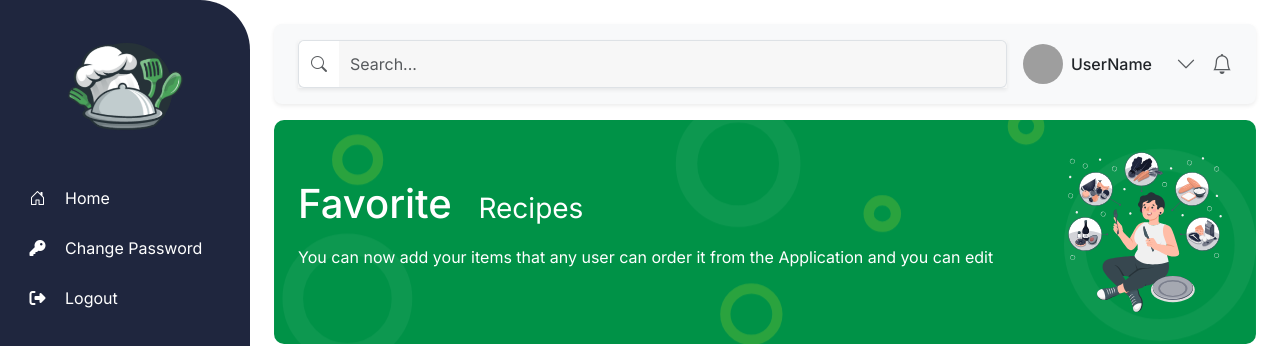
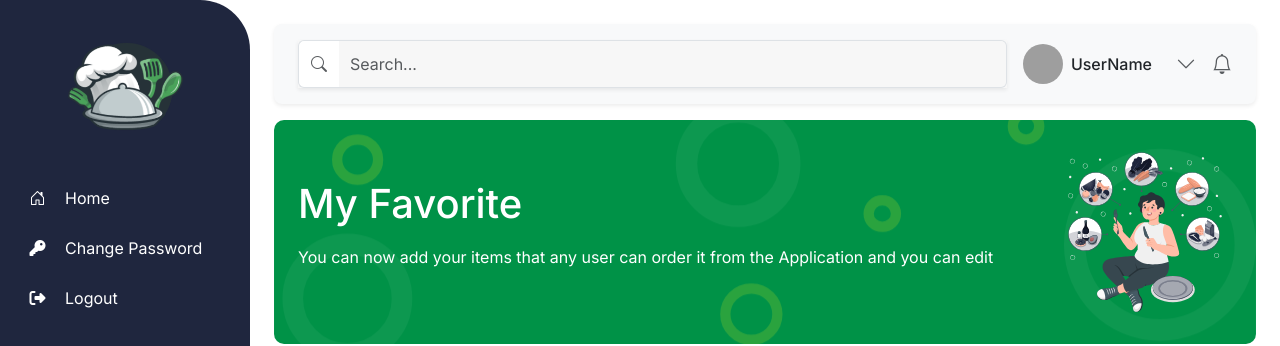
Before and after one commit to onisEg/food_app, a React (Vite) app: page /favorites in a window 1280 px wide. Shown: the top 346 px of the page. Built offline with nearby package versions, Linux system fonts and the light colour scheme; no server answers; sample sign-in values are in the browser's storage; grey boxes are pictures that could not be loaded.

Commit message:
delete username in Header

```diff
--- a/src/App.jsx
+++ b/src/App.jsx
@@ -45,6 +45,7 @@ function App() {
     if (localStorage.getItem("token")) {
       saveLoginData();
     }
+
   }, []);
 
   const routes = createBrowserRouter([
--- a/src/modules/HomeModule/components/Dashboard/Dashboard.jsx
+++ b/src/modules/HomeModule/components/Dashboard/Dashboard.jsx
@@ -5,7 +5,7 @@ export default function Dashboard({ loginData }) {
   return (
     <>
       <Header
-        username={loginData?.userName || "userName"}
+        username={loginData?.userName || ""}
         description={
           "This is a welcoming screen for the entry of the application , you can now see the options"
         }
--- a/src/modules/authentication/components/ChangePassword/ChangePassword.jsx
+++ b/src/modules/authentication/components/ChangePassword/ChangePassword.jsx
@@ -41,7 +41,7 @@ export default function ChangePassword() {
     <>
       <Header
         title={"Change Your Password"}
-        username={" "}
+
         headerImg={"/resipes.svg"}
       />
 
--- a/src/modules/categories/components/CategoriesList/CategoriesList.jsx
+++ b/src/modules/categories/components/CategoriesList/CategoriesList.jsx
@@ -122,7 +122,7 @@ export default function CategoriesList() {
     <>
       <Header
         title="Categories"
-        username="Items"
+
         description="You can now add your items that any user can order it from the Application and you can edit"
         headerImg="/resipes.svg"
       />
--- a/src/modules/recipes/components/Favorites/Favorites.jsx
+++ b/src/modules/recipes/components/Favorites/Favorites.jsx
@@ -33,8 +33,7 @@ export default function Favorites() {
   return (
     <>
       <Header
-        title={"Favorite "}
-        username={"Recipes"}
+        title={"My Favorite "}
         description={
           "You can now add your items that any user can order it from the Application and you can edit"
         }
--- a/src/modules/recipes/components/RecipesList/RecipeList.jsx
+++ b/src/modules/recipes/components/RecipesList/RecipeList.jsx
@@ -238,7 +238,7 @@ export default function RecipeList({ loginData }) {
     <>
       <Header
         title={"Recipes"}
-        username={"Items"}
+
         description={
           "You can now add your items that any user can order it from the Application and you can edit"
         }
--- a/src/modules/shared/components/Header/Header.jsx
+++ b/src/modules/shared/components/Header/Header.jsx
@@ -14,11 +14,11 @@ export default function Header({ title, username, description, headerImg }) {
               ? username
                   .replace(/[0-9]/g, "")
                   .replace(/^\w/, (c) => c.toUpperCase())
-              : "UserName"}
+              : ""}
           </span>
         </div>
 
-        <p className="">{description}</p>
+        <p>{description}</p>
       </div>
       <div className="header-img ">
         <img
--- a/src/modules/shared/components/ProtectedRoute/ProtectedRoute.jsx
+++ b/src/modules/shared/components/ProtectedRoute/ProtectedRoute.jsx
@@ -1,4 +1,4 @@
-import React from "react";
+
 import { Navigate } from "react-router-dom";
 
 export default function ProtectedRoute({ loginData, children }) {
```
